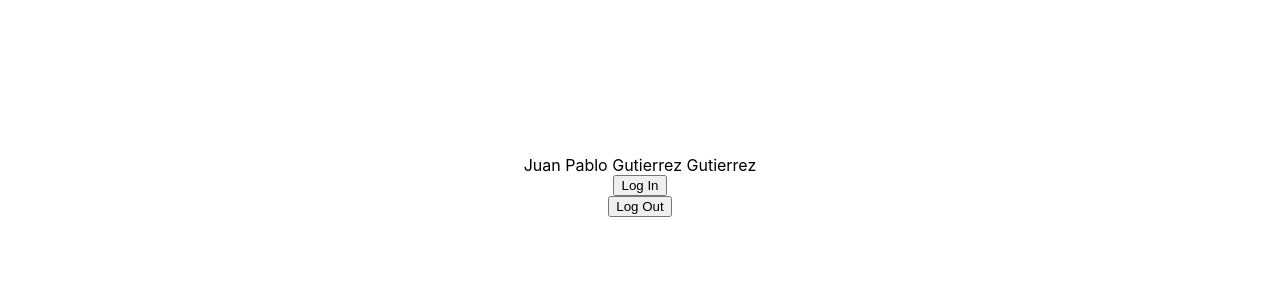
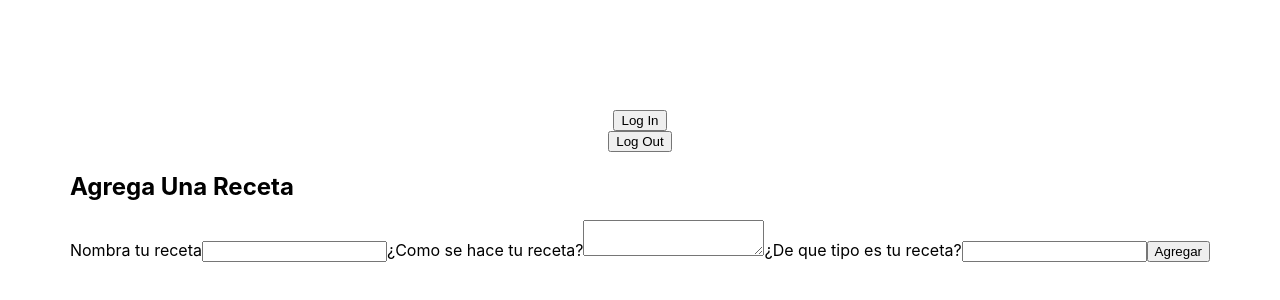
Before and after one commit to magmamiusen/recepy-application, a Next.js app: page / in a window 1280 px wide. Shown: the part 214-514 px from the top of the page. Built offline with nearby package versions, Linux system fonts and the light colour scheme.

Commit message:
add firebase

```diff
--- a/components/auth/Login.js
+++ b/components/auth/Login.js
@@ -4,11 +4,14 @@ import { useAuth0 } from '@auth0/auth0-react';
 //Componente para el inicio de seccion o creacion de la cuenta
 const Login = () => {
     //Custom hook de auth0 para las funciones de inicio
-    const { loginWithRedirect } = useAuth0();
+    const { loginWithRedirect, isAuthenticated } = useAuth0();
+    //Boton para iniciar la ingresar o iniciar la cuenta
     return (
-        <button onClick={() => loginWithRedirect()} >
-            Log In
-        </button>
+        !isAuthenticated && (
+            <button onClick={() => loginWithRedirect()} >
+                Log In
+            </button>
+        )
     );
 };
 
--- /dev/null
+++ b/components/auth/Profile.js
@@ -0,0 +1,27 @@
+//Importaciones de Auth0
+import { useAuth0 } from '@auth0/auth0-react';
+
+//Componente que muestra las credenciales del usuario
+const Profile = () => {
+    //Custom hook de auth0 extraer los datos de la cuenta
+    const { user, isAuthenticated, isLoading } = useAuth0();
+
+    //Cuando los datos esten llegando, se motrara esto
+    if (isLoading) {
+        return <h1>Loading</h1>
+    };
+
+    //Si los datos ya llegaron, se muestra esto
+    return (
+        isAuthenticated && (
+            <section>
+                <img src={user.picture} alt={user.name} />
+                <h1>{user.name}</h1>
+                <h5>{user.email}</h5>
+            </section>
+        )
+    );
+};
+
+//Exportacion del componente Profile
+export default Profile;
--- a/components/database/config.js
+++ b/components/database/config/config.js
@@ -1,6 +1,5 @@
 //Importacion de los servisios de firebase, necesarios para el manejo de datos de la App
 import { initializeApp } from 'firebase/app';
-import { getAnalytics } from 'firebase/analytics';
 import { getFirestore } from 'firebase/firestore';
 
 //Configuracion de nuestra app, para sincronizarlo con la consola de firebase
@@ -16,5 +15,4 @@ const config = {
 
 //Inicializacion de los servisios que usaremos en nuestra App
 const app = initializeApp(config);
-const analytics = getAnalytics(app);
-export const database = getFirestore();
+export const dataBase = getFirestore();
--- /dev/null
+++ b/components/database/upload/Add.js
@@ -0,0 +1,52 @@
+import { collection, addDoc } from 'firebase/firestore';
+import { useState } from 'react';
+import { dataBase } from '../config/config';
+
+const Add = () => {
+    const [data, setData] = useState({
+        name: "",
+        description: "",
+        type: "",
+    });
+
+    const typing = event => {
+        setData({
+            ...data,
+            [event.target.name]: event.target.value
+        });
+    };
+
+    const sent = async event => {
+        event.preventDefault()
+
+        try {
+            await addDoc(collection(dataBase, "testingBuild"), {
+                name: data.name,
+                description: data.description,
+                type: data.type,
+                date: new Date
+            });
+        } catch (error) {
+            console.log("An error has occurred + " + error);
+        };
+
+        window.location.reload()
+    }
+
+    return (
+        <section>
+            <form>
+                <h1>Agrega Una Receta</h1>
+                <label>Nombra tu receta</label>
+                <input type="text" name="name" required onChange={typing} />
+                <label>¿Como se hace tu receta?</label>
+                <textarea name="description" required onChange={typing} />
+                <label>¿De que tipo es tu receta?</label>
+                <input type="text" name="type" required onChange={typing} />
+                <input type="submit" value="Agregar" onClick={sent} />
+            </form>
+        </section>
+    );
+};
+
+export default Add;
--- a/pages/index.js
+++ b/pages/index.js
@@ -4,11 +4,13 @@ import Login from '../components/auth/Login';
 import Logout from '../components/auth/Logout';
 import styles from '../styles/Home.module.css';
 import { Auth0Provider } from '@auth0/auth0-react';
+import Profile from '../components/auth/Profile';
+import Add from '../components/database/upload/Add';
 
 //componente de la pagina principal
 const Home = () => {
   return (
-    <Auth0Provider domain="dev-dou8wmxc.us.auth0.com" clientId="8izHB80eLmjNtrOmvOsDzT9oPMNbIZOg" redirectUri="https://recepy-application.vercel.app/" >
+    <Auth0Provider domain="dev-dou8wmxc.us.auth0.com" clientId="8izHB80eLmjNtrOmvOsDzT9oPMNbIZOg" redirectUri="http://localhost:3000" >
       <div className={styles.container}>
         {/*Contenedor de metadatos de la pagina*/}
         <Head>
@@ -18,9 +20,10 @@ const Home = () => {
         </Head>
         {/*Contenedor de todos los componentes de la pagina*/}
         <main className={styles.main}>
-          Juan Pablo Gutierrez Gutierrez
+          <Profile />
           <Login />
           <Logout />
+          <Add />
         </main>
       </div>
     </Auth0Provider>
```
Also changed, not shown: components/database/download/Get.js (added).
